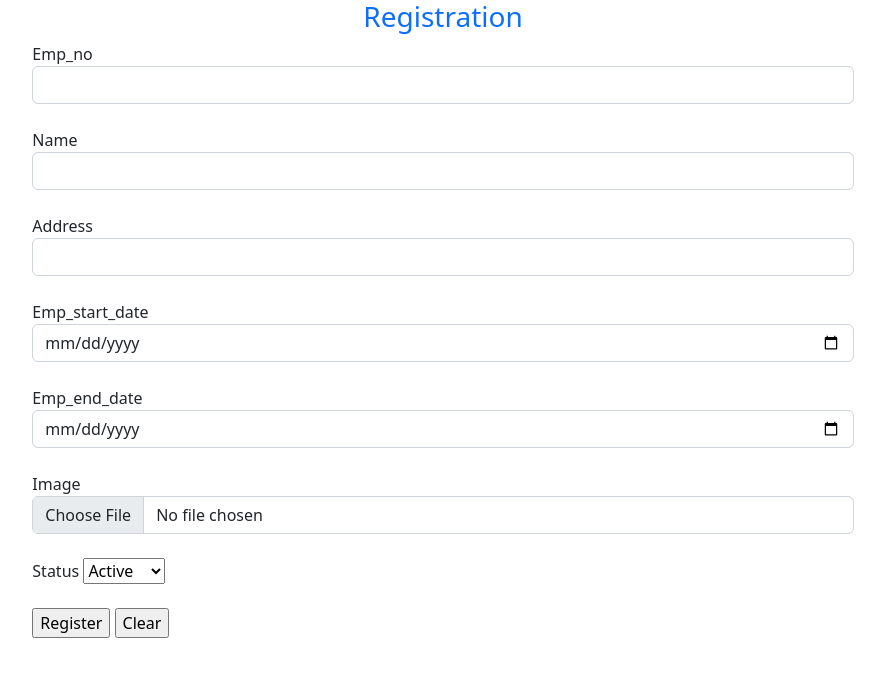
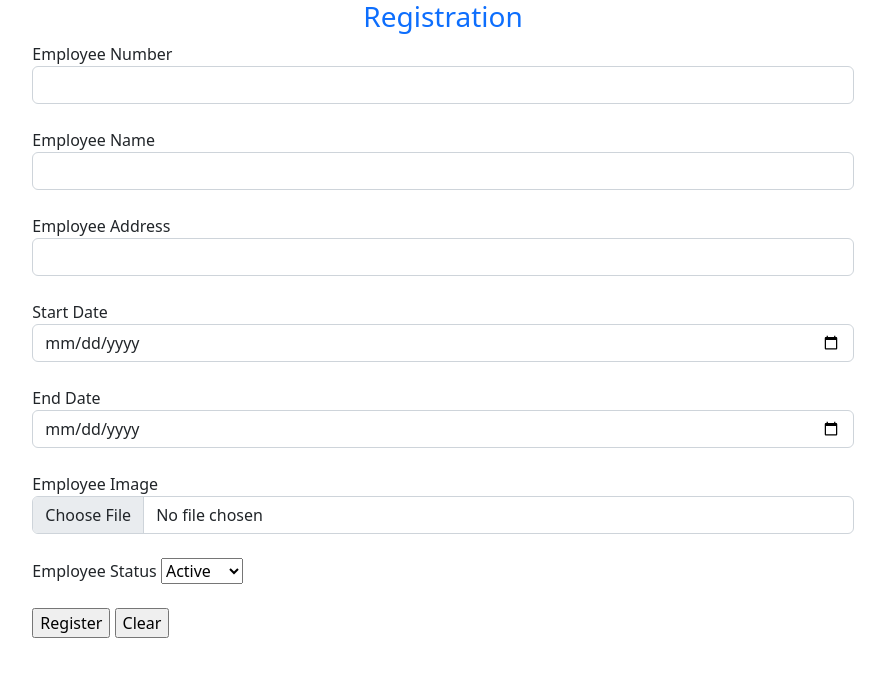
Before and after one commit to ArathiSajeevan/EmployeeCRM-Django, a Django app: page /emp/addData in a window 1280 px wide. Shown: the top 677 px of the page, without its empty margins (197-1082 px from the left). Run offline with Django 4.2, Linux system fonts and the light colour scheme; a user stored in the database is signed in; some libraries are stand-ins or nearby versions.

Commit message:
changed names

```diff
--- a/Employee/templates/home.html
+++ b/Employee/templates/home.html
@@ -20,31 +20,31 @@
                 {%csrf_token%}
                 <h3 class="page-header text-primary text-center"> Registration </h3>
                 <div class="form-group">
-                    <label>Emp_no</label>
+                    <label>Employee Number</label>
                     <input type="number" class="form-control" name="emp_no" required>
                 </div><br>
                 <div class="form-group">
-                    <label>Name</label>
+                    <label>Employee Name</label>
                     <input type="text" class="form-control" name="name" required>
                 </div><br>
                 <div class="form-group">
-                    <label>Address</label>
+                    <label>Employee Address</label>
                     <input type="text" class="form-control" name="address" required>
                 </div><br>
                 <div class="form-group">
-                    <label>Emp_start_date</label>
+                    <label>Start Date</label>
                     <input type="date" class="form-control" name="emp_start_date" required>
                 </div><br>
                 <div class="form-group">
-                    <label>Emp_end_date</label>
+                    <label>End Date</label>
                     <input type="date" class="form-control" name="emp_end_date" required>
                 </div><br>
                 <div class="form-group">
-                    <label>Image</label>
+                    <label>Employee Image</label>
                     <input type="file" class="form-control" required name="image">
                 </div><br>
                 <div class="form-group">
-                    <label>Status</label>
+                    <label>Employee Status</label>
                     <select name="status" id="status">
                         <option value="Active">Active</option>
                         <option value="Inactive">Inactive</option>
@@ -63,10 +63,10 @@
                         <tr>
                             <th>S.No</th>
                             <th>Emp.No</th>
-                            <th>Name</th>
+                            <th>Employee Name</th>
                             <th>Address</th>
-                            <th>Emp_Start_Date</th>
-                            <th>Emp_End_Date</th>
+                            <th>Start Date</th>
+                            <th>End Date</th>
                             <th>Image</th>
                             <th>Status</th>
                             <th>Update</th>
@@ -89,7 +89,7 @@
                                 <td><a class="btn btn-danger" href="deleteData/{{data.id}}">Delete</a></td>
                             </tr>
                         </tbody>
-                       {% endfor %}x
+                       {% endfor %}
                 </table>
                 {% endif %}
     </div>
```
Also changed, not shown: Employee/templates/update.html (+7 -7 lines), db.sqlite3, media/uploads/202305022154101.png (added), media/uploads/202305022155311.png (added).
